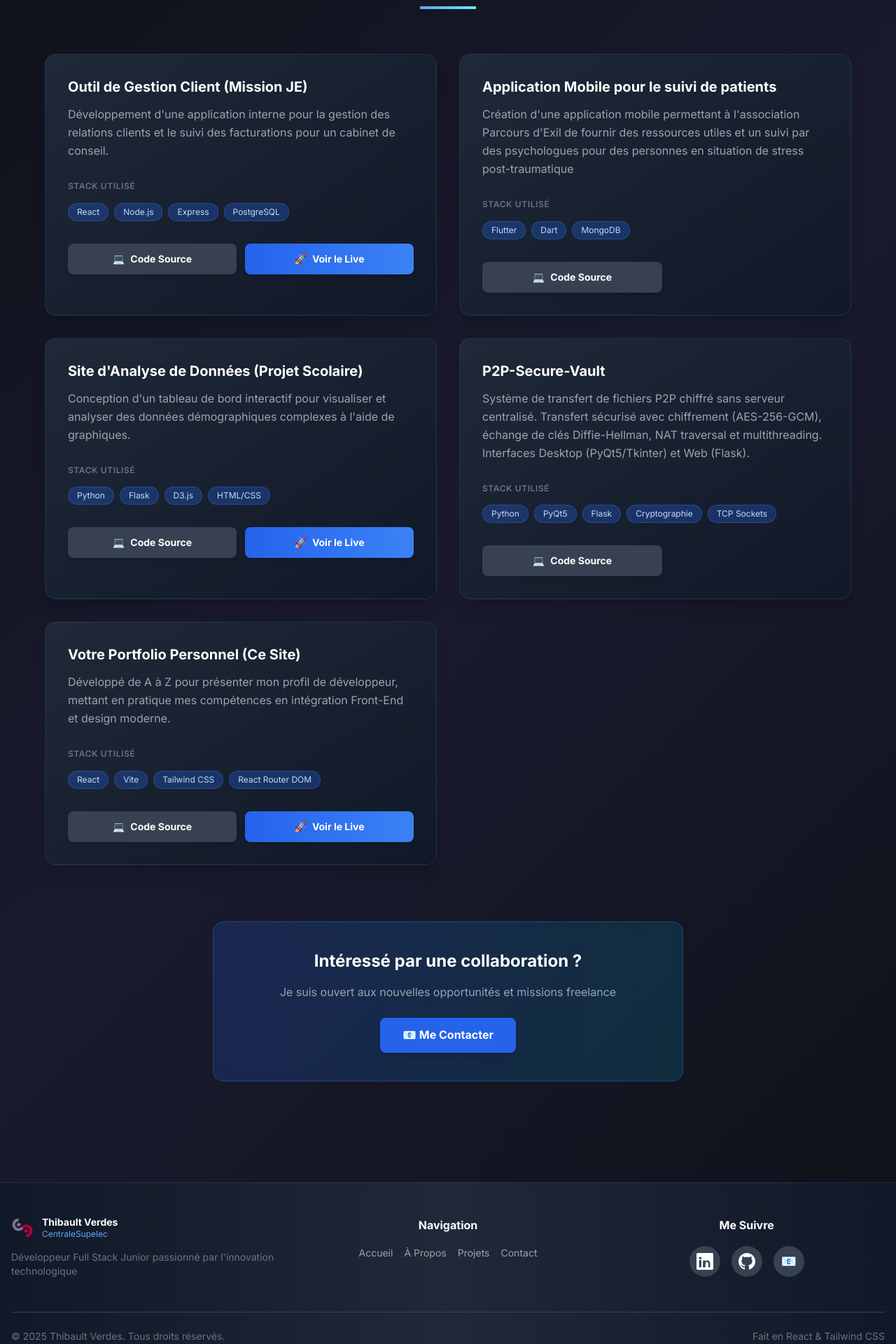
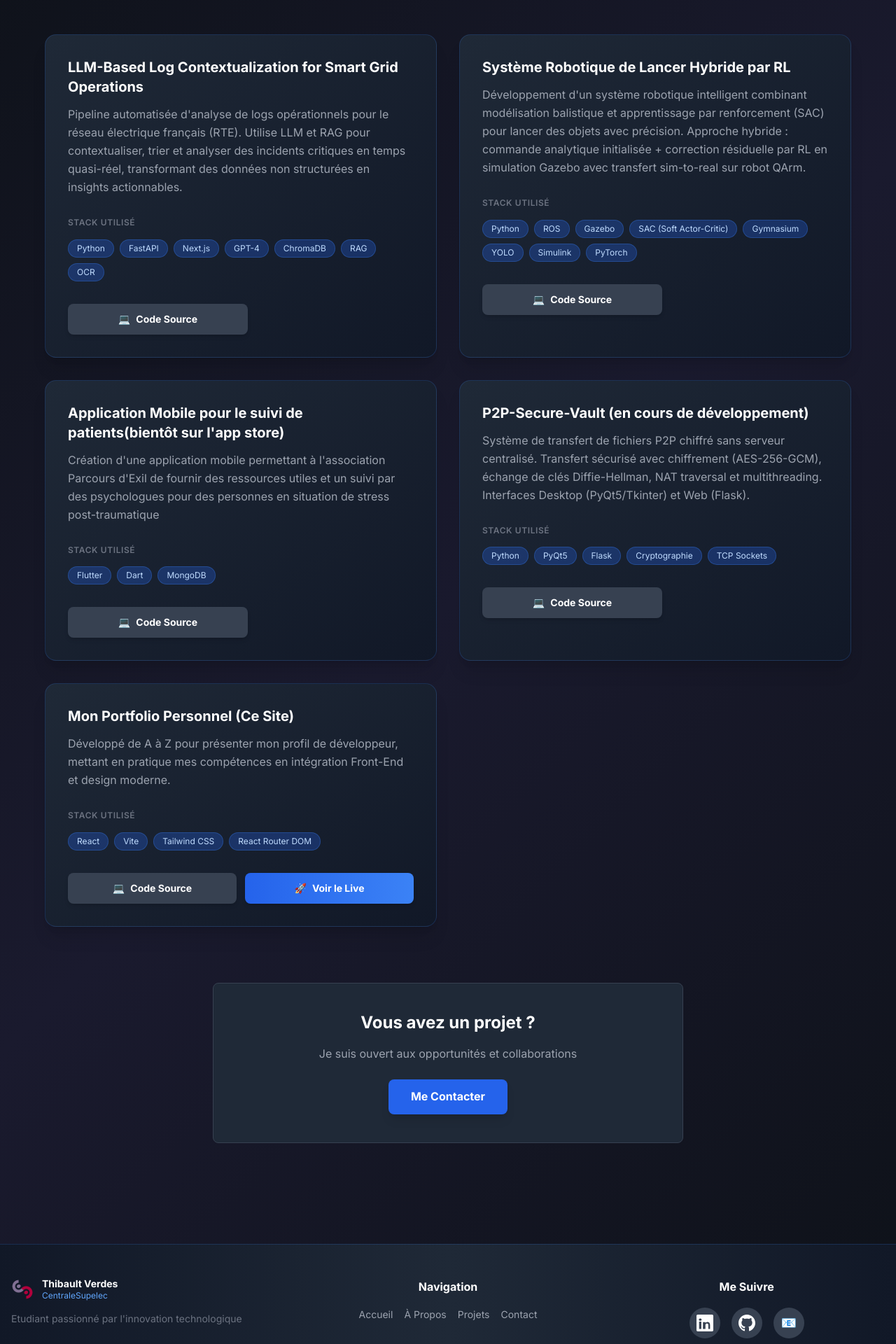
Before and after one commit to kinderSchokobon19/portfolio, a React (Vite) app: page /projects in a window 1280 px wide. Shown: the part 300-2220 px from the top of the page at 70% size. Built offline with nearby package versions, Linux system fonts and the light colour scheme.

Commit message:
Mise à jour portfolio: nettoyage visuel, ajout projets RTE et robotique

```diff
--- a/src/components/Footer.jsx
+++ b/src/components/Footer.jsx
@@ -43,7 +43,7 @@ function Footer() {
               </div>
             </div>
             <p className="text-sm text-gray-500">
-              Développeur Full Stack Junior passionné par l'innovation technologique
+              Etudiant passionné par l'innovation technologique
             </p>
           </div>
           <div>
@@ -85,7 +85,7 @@ function Footer() {
         <div className="border-t border-gray-700"></div>
         <div className="py-6 flex flex-col md:flex-row justify-between items-center space-y-4 md:space-y-0">
           <p className="text-sm text-gray-500">
-            &copy; {new Date().getFullYear()} Thibault Verdes. Tous droits réservés.
+            &copy; {new Date().getFullYear()} Thibault Verdes.
           </p>
           <p className="text-sm text-gray-500 flex items-center space-x-1">
             <span>Fait en React & Tailwind CSS</span>
--- a/src/pages/About.jsx
+++ b/src/pages/About.jsx
@@ -28,7 +28,7 @@ function About() {
             <div className="flex-1">
               <h3 className="text-2xl font-bold text-white mb-3">Mon Parcours</h3>
               <p className="text-gray-300 text-lg leading-relaxed">
-                Je suis étudiant généraliste en <span className="font-semibold text-blue-300">3ème année à CentraleSupelec</span>, une école d'ingénieur de référence. Je me suis spécialisé dans les <span className="font-semibold text-cyan-300">techniques du numérique</span> avec une passion particulière pour le développement web et les applications mobiles.
+                Je suis étudiant généraliste en <span className="font-semibold text-blue-300">2ème année à CentraleSupelec</span>, une école d'ingénieur de référence. Je me suis spécialisé dans les <span className="font-semibold text-cyan-300">techniques du numérique</span> avec une passion particulière pour le développement web et les applications mobiles.
               </p>
               <p className="text-gray-300 text-lg leading-relaxed mt-4">
                 Mon objectif est de transformer les défis clients en solutions numériques robustes, élégantes et performantes. Je suis un développeur curieux qui aime apprendre et explorer de nouvelles technologies.
--- a/src/pages/Home.jsx
+++ b/src/pages/Home.jsx
@@ -19,51 +19,48 @@ function Home() {
             </div>
           </div>
           <h1 className="text-5xl md:text-7xl font-extrabold text-white mb-4 leading-tight">
-            Bienvenue ! 👋
+            Thibault Verdes
           </h1>
-          <h2 className="text-2xl md:text-4xl font-bold mb-6">
-            Je suis <span className="text-transparent bg-clip-text bg-gradient-to-r from-blue-400 to-cyan-300">Thibault Verdes</span>
+          <h2 className="text-xl md:text-2xl font-semibold mb-6 text-gray-300">
+            Étudiant Ingénieur à CentraleSupelec
           </h2>
           <p className="text-lg md:text-xl text-gray-300 mb-8 max-w-2xl mx-auto">
-            Étudiant en 2ème année à <span className="font-semibold text-blue-300">CentraleSupelec</span> & Développeur <span className="font-semibold text-cyan-300">Full Stack Junior</span>
+            Passionné par le <span className="font-semibold text-white">développement web</span> et la <span className="font-semibold text-white">cybersécurité</span>. Je construis des solutions modernes et sécurisées.
           </p>
           <p className="text-gray-400 mb-10 max-w-xl mx-auto">
-            Passionné par le développement web, l'innovation technologique et la création d'expériences utilisateur exceptionnelles.
+            Créateur de projets innovants allant du web au déploiement sécurisé, avec un intérêt particulier pour les solutions modernes et l'architecture système.
           </p>
           <div className="flex flex-col sm:flex-row gap-4 justify-center">
             <Link
               to="/projects"
-              className="bg-gradient-to-r from-blue-600 to-blue-500 hover:from-blue-700 hover:to-blue-600 text-white font-bold py-4 px-8 rounded-lg transition duration-300 text-lg shadow-lg hover:shadow-xl transform hover:-translate-y-1 inline-block"
+              className="bg-blue-600 hover:bg-blue-700 text-white font-bold py-4 px-8 rounded-lg transition duration-300 text-lg shadow-lg hover:shadow-xl transform hover:-translate-y-1 inline-block"
             >
-              🚀 Découvrir mes Projets
+              Voir mes Projets
             </Link>
             <Link
               to="/contact"
               className="bg-gray-700 hover:bg-gray-600 text-white font-bold py-4 px-8 rounded-lg transition duration-300 text-lg shadow-lg hover:shadow-xl transform hover:-translate-y-1 border border-gray-600 hover:border-gray-500 inline-block"
             >
-              💬 Me Contacter
+              Me Contacter
             </Link>
           </div>
         </div>
       </div>
 
       <div className="grid grid-cols-1 md:grid-cols-3 gap-6 mb-16">
-        <div className="bg-gradient-to-br from-gray-800 to-gray-900 p-8 rounded-xl shadow-lg border border-blue-500/20 hover:border-blue-500/50 transition">
-          <div className="text-4xl mb-3">🎓</div>
-          <h3 className="text-xl font-bold text-white mb-2">CentraleSupelec</h3>
-          <p className="text-gray-400">2ème année - École d'ingénieur prestigieuse</p>
+        <div className="bg-gray-800 p-8 rounded-lg shadow-lg border border-gray-700 hover:border-gray-600 transition">
+          <h3 className="text-lg font-bold text-white mb-2">Formation</h3>
+          <p className="text-gray-400">2ème année - CentraleSupelec (École d'ingénieur)</p>
         </div>
 
-        <div className="bg-gradient-to-br from-gray-800 to-gray-900 p-8 rounded-xl shadow-lg border border-blue-500/20 hover:border-blue-500/50 transition">
-          <div className="text-4xl mb-3">💻</div>
-          <h3 className="text-xl font-bold text-white mb-2">Full Stack Dev</h3>
-          <p className="text-gray-400">Spécialisé en React, Node.js et technologies modernes</p>
+        <div className="bg-gray-800 p-8 rounded-lg shadow-lg border border-gray-700 hover:border-gray-600 transition">
+          <h3 className="text-lg font-bold text-white mb-2">Expertise</h3>
+          <p className="text-gray-400">Web, Backend, Sécurité et Architectures modernes</p>
         </div>
 
-        <div className="bg-gradient-to-br from-gray-800 to-gray-900 p-8 rounded-xl shadow-lg border border-blue-500/20 hover:border-blue-500/50 transition">
-          <div className="text-4xl mb-3">🎯</div>
-          <h3 className="text-xl font-bold text-white mb-2">Projecté</h3>
-          <p className="text-gray-400">Créateur de solutions innovantes et performantes</p>
+        <div className="bg-gray-800 p-8 rounded-lg shadow-lg border border-gray-700 hover:border-gray-600 transition">
+          <h3 className="text-lg font-bold text-white mb-2">Approche</h3>
+          <p className="text-gray-400">Code performant, sécurisé et maintenable</p>
         </div>
       </div>
     </div>
--- a/src/pages/Projects.jsx
+++ b/src/pages/Projects.jsx
@@ -5,31 +5,31 @@ function Projects() {
   const projects = [
     {
       id: 1,
-      title: "Outil de Gestion Client (Mission JE)",
-      description: "Développement d'une application interne pour la gestion des relations clients et le suivi des facturations pour un cabinet de conseil.",
-      technologies: ["React", "Node.js", "Express", "PostgreSQL"],
-      githubLink: "https://github.com/votre-utilisateur/gestion-client",
-      liveLink: "https://gestion-client.vercel.app",
+      title: "LLM-Based Log Contextualization for Smart Grid Operations",
+      description: "Pipeline automatisée d'analyse de logs opérationnels pour le réseau électrique français (RTE). Utilise LLM et RAG pour contextualiser, trier et analyser des incidents critiques en temps quasi-réel, transformant des données non structurées en insights actionnables.",
+      technologies: ["Python", "FastAPI", "Next.js", "GPT-4", "ChromaDB", "RAG", "OCR"],
+      githubLink: "https://github.com/martingatica/front-llm-log-contextualization",
+      liveLink: null,
     },
     {
       id: 2,
-      title: "Application Mobile pour le suivi de patients",
+      title: "Système Robotique de Lancer Hybride par RL",
+      description: "Développement d'un système robotique intelligent combinant modélisation balistique et apprentissage par renforcement (SAC) pour lancer des objets avec précision. Approche hybride : commande analytique initialisée + correction résiduelle par RL en simulation Gazebo avec transfert sim-to-real sur robot QArm.",
+      technologies: ["Python", "ROS", "Gazebo", "SAC (Soft Actor-Critic)", "Gymnasium", "YOLO", "Simulink", "PyTorch"],
+      githubLink: "https://github.com/Georgiaac3/qarm-rl",
+      liveLink: null,
+    },
+    {
+      id: 3,
+      title: "Application Mobile pour le suivi de patients(bientôt sur l'app store)",
       description: "Création d'une application mobile permettant à l'association Parcours d'Exil de fournir des ressources utiles et un suivi par des psychologues pour des personnes en situation de stress post-traumatique",
       technologies: ["Flutter", "Dart", "MongoDB"],
       githubLink: "https://github.com/kinderSchokobon19/PDE_vf",
       liveLink: null,
     },
     {
-      id: 3,
-      title: "Site d'Analyse de Données (Projet Scolaire)",
-      description: "Conception d'un tableau de bord interactif pour visualiser et analyser des données démographiques complexes à l'aide de graphiques.",
-      technologies: ["Python", "Flask", "D3.js", "HTML/CSS"],
-      githubLink: "https://github.com/votre-utilisateur/data-viz",
-      liveLink: "https://data-viz.netlify.app",
-    },
-    {
       id: 4,
-      title: "P2P-Secure-Vault",
+      title: "P2P-Secure-Vault (en cours de développement)",
       description: "Système de transfert de fichiers P2P chiffré sans serveur centralisé. Transfert sécurisé avec chiffrement (AES-256-GCM), échange de clés Diffie-Hellman, NAT traversal et multithreading. Interfaces Desktop (PyQt5/Tkinter) et Web (Flask).",
       technologies: ["Python", "PyQt5", "Flask", "Cryptographie", "TCP Sockets"],
       githubLink: "https://github.com/kinderSchokobon19/P2P-file-sharing",
@@ -37,7 +37,7 @@ function Projects() {
     },
     {
       id: 5,
-      title: "Votre Portfolio Personnel (Ce Site)",
+      title: "Mon Portfolio Personnel (Ce Site)",
       description: "Développé de A à Z pour présenter mon profil de développeur, mettant en pratique mes compétences en intégration Front-End et design moderne.",
       technologies: ["React", "Vite", "Tailwind CSS", "React Router DOM"],
       githubLink: "https://github.com/kinderSchokobon19/portfolio",
@@ -49,11 +49,10 @@ function Projects() {
     <div className="py-12">
       {/* Titre principal */}
       <div className="text-center mb-16">
-        <h2 className="text-5xl md:text-6xl font-extrabold text-white mb-4">Mes Réalisations</h2>
+        <h2 className="text-5xl md:text-6xl font-extrabold text-white mb-4">Projets</h2>
         <p className="text-gray-400 text-lg max-w-2xl mx-auto">
-          Découvrez les projets sur lesquels j'ai travaillé, allant du développement frontend au backend en passant par les applications mobiles
+          Retrouvez les projets sur lesquels j'ai travaillé, du web au cryptographie en passant par les applications mobiles
         </p>
-        <div className="w-20 h-1 bg-gradient-to-r from-blue-400 to-cyan-300 mx-auto mt-6"></div>
       </div>
 
       {/* Grille de projets */}
@@ -72,14 +71,14 @@ function Projects() {
 
       {/* CTA Section */}
       <div className="mt-20 text-center">
-        <div className="bg-gradient-to-r from-blue-600/20 to-cyan-600/20 border border-blue-500/30 rounded-2xl p-10 max-w-2xl mx-auto backdrop-blur">
-          <h3 className="text-2xl font-bold text-white mb-4">Intéressé par une collaboration ?</h3>
-          <p className="text-gray-400 mb-6">Je suis ouvert aux nouvelles opportunités et missions freelance</p>
+        <div className="bg-gray-800 border border-gray-700 rounded-lg p-10 max-w-2xl mx-auto">
+          <h3 className="text-2xl font-bold text-white mb-4">Vous avez un projet ?</h3>
+          <p className="text-gray-400 mb-6">Je suis ouvert aux opportunités et collaborations</p>
           <a
             href="mailto:votre-email@example.com"
             className="inline-block bg-blue-600 hover:bg-blue-700 text-white font-bold py-3 px-8 rounded-lg transition duration-300 shadow-lg hover:shadow-xl"
           >
-            📧 Me Contacter
+            Me Contacter
           </a>
         </div>
       </div>
```
Also changed, not shown: src/App.css (+6 -9 lines), 3 other files (tests, documents, lock files or other folders).
